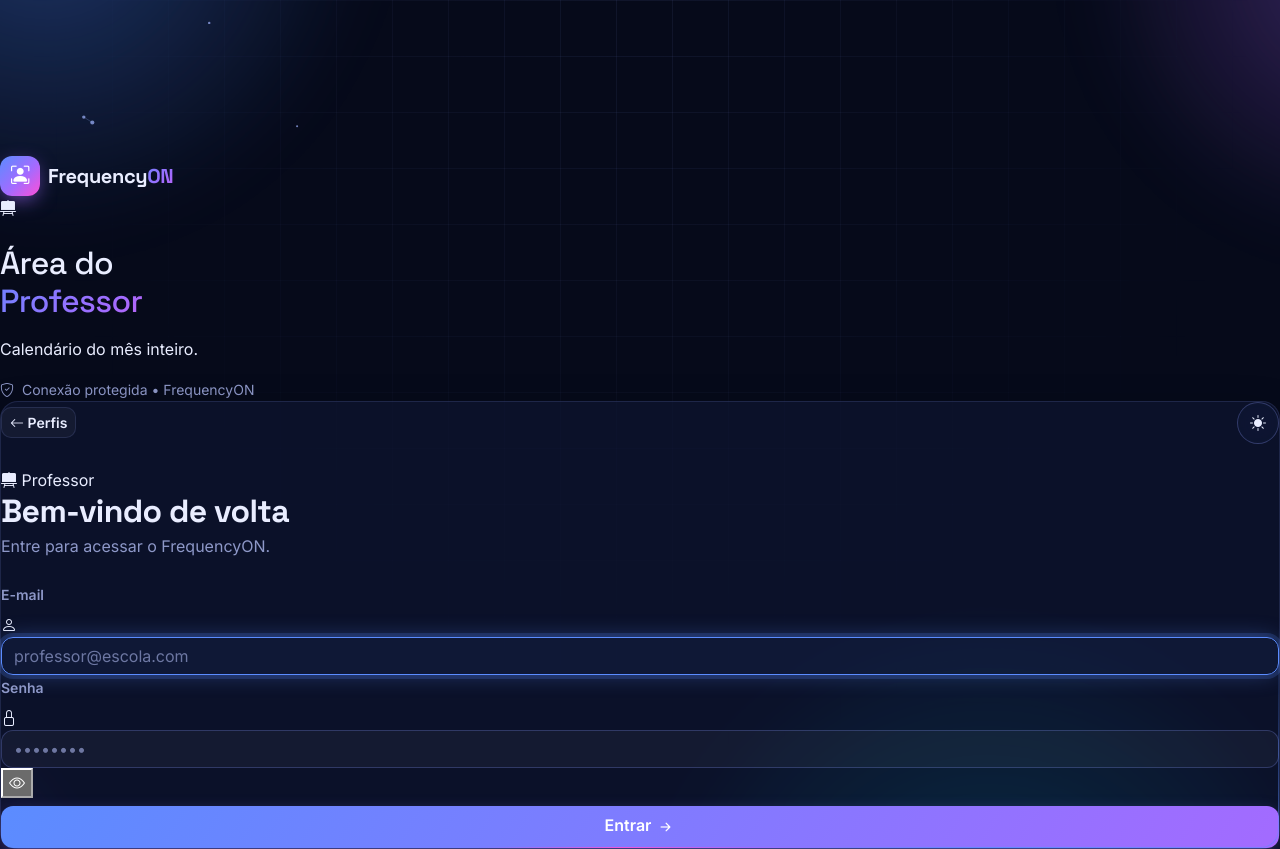
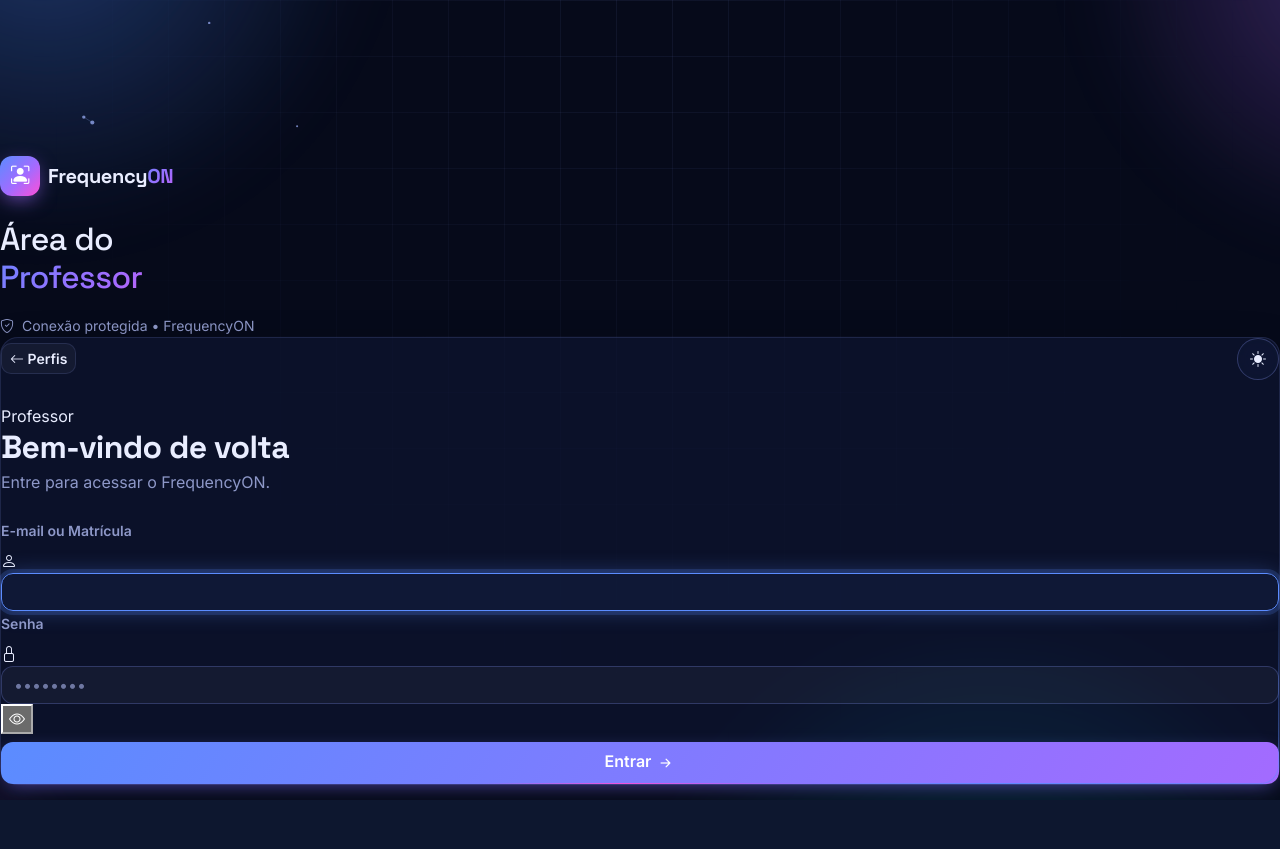
Before and after one commit to ZAMPIRON/tcc-frequencyon, a Flask app: page /login/professor in a window 1280 px wide. After the commit the page ends 800 px from the top, so only its background shows below. Run offline with Flask 3, Linux system fonts and the light colour scheme.

Commit message:
login professor arrumado na pasta de professor

```diff
--- a/templates/professor/login_professor.html
+++ b/templates/professor/login_professor.html
@@ -1,8 +1,4 @@
 {% extends 'base_login.html' %}
 {% set papel_nome = 'Professor' %}
-{% set papel_icone = 'bi-easel2-fill' %}
-{% set papel_classe = 'papel-prof' %}
 {% set papel_action = url_for('login_professor') %}
-{% set papel_rotulo = 'E-mail' %}
-{% set papel_placeholder = 'professor@escola.com' %}
-{% set papel_frases = 'Chamada com um clique.|Calendário do mês inteiro.|Presença automática pelo totem.' %}
+{% set papel_rotulo = 'E-mail ou Matrícula' %}
```
